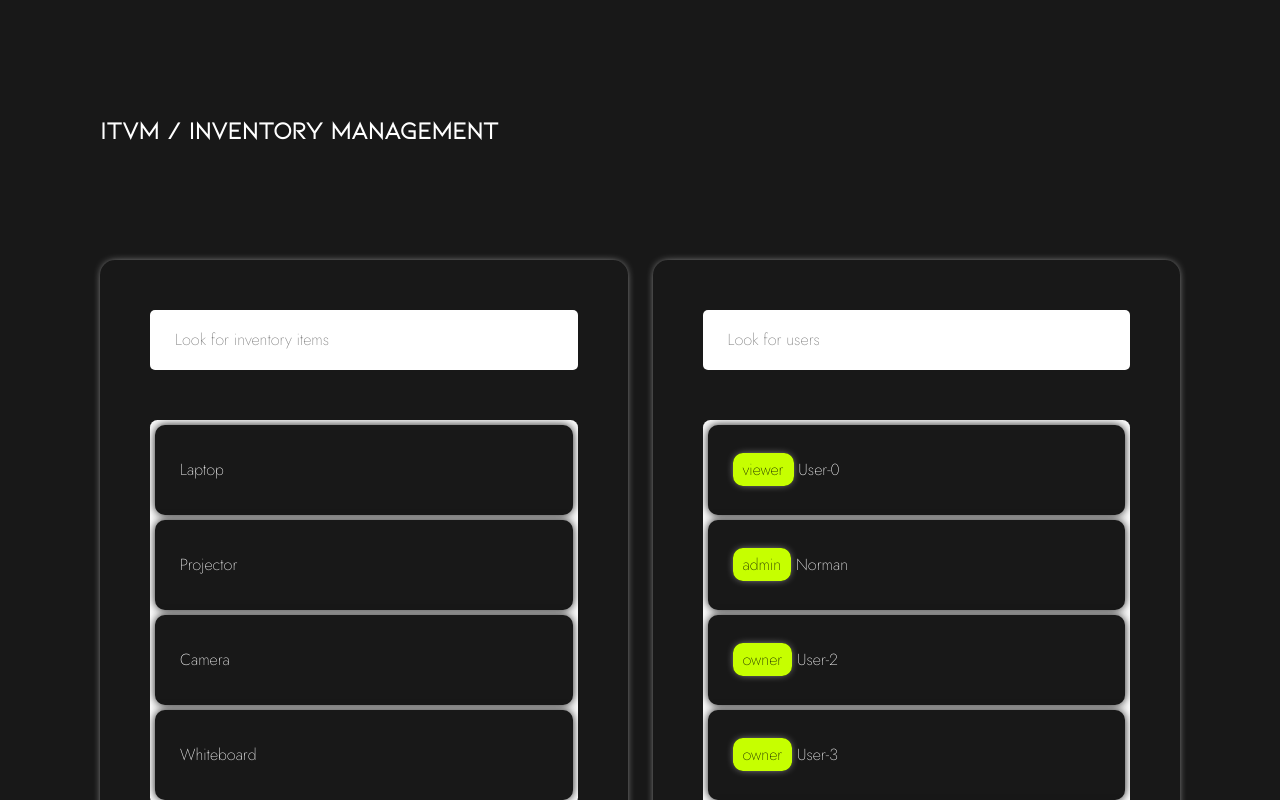
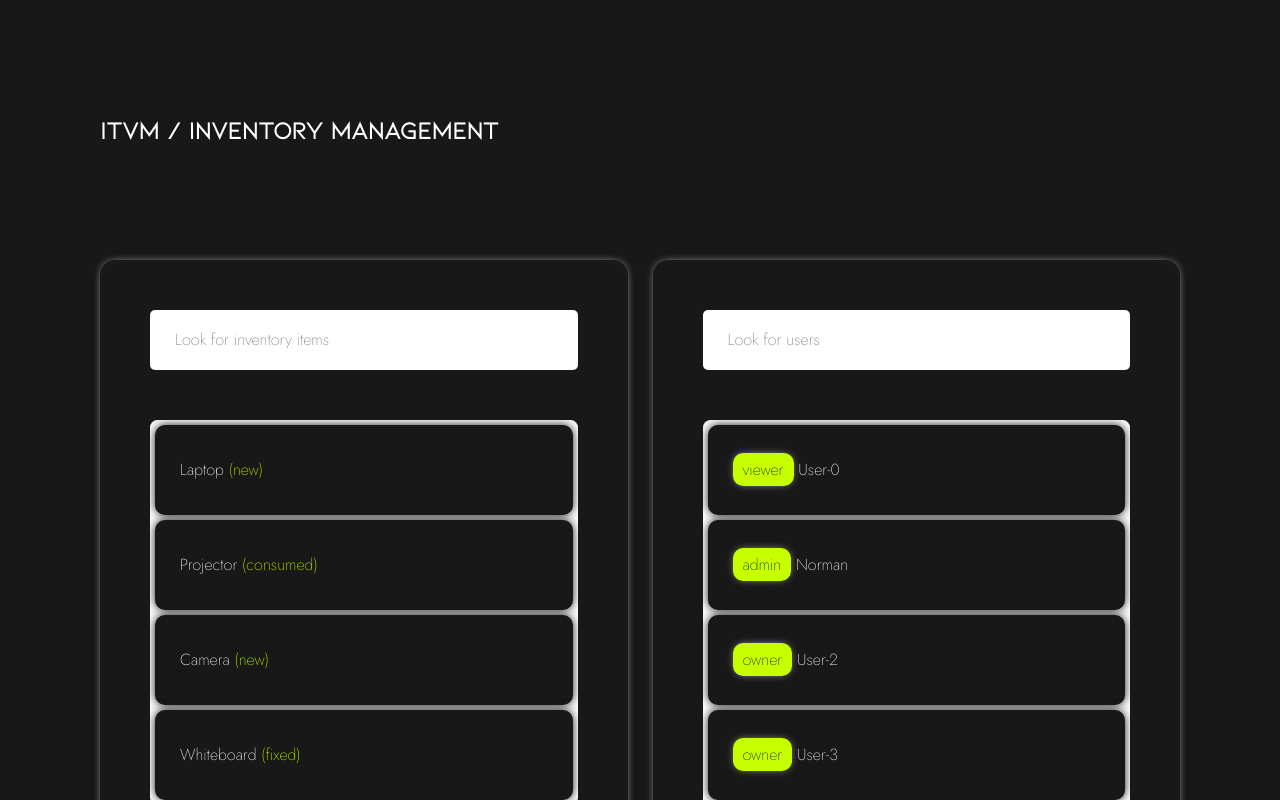
Before and after one commit to LuisArmando-TestCoder/ITVM, a SvelteKit app: page / in a window 1280 px wide. Shown: the top 800 px of the page. Built offline with nearby package versions, Linux system fonts and the light colour scheme.

Commit message:
state back

```diff
--- a/src/components/Logic/Items.svelte
+++ b/src/components/Logic/Items.svelte
@@ -128,6 +128,10 @@
                     }}
                 >
                     <b class="objects--list-item-name">{displayedItem.name}</b>
+                    <span class="objects--special-copy">({getElementById(
+                        $inventory.items,
+                        displayedItem.id,
+                    ).state})</span>
                     {@html (() => {
                         const user = $users.find(({ currentItemsIds }) =>
                             currentItemsIds.find(
```
